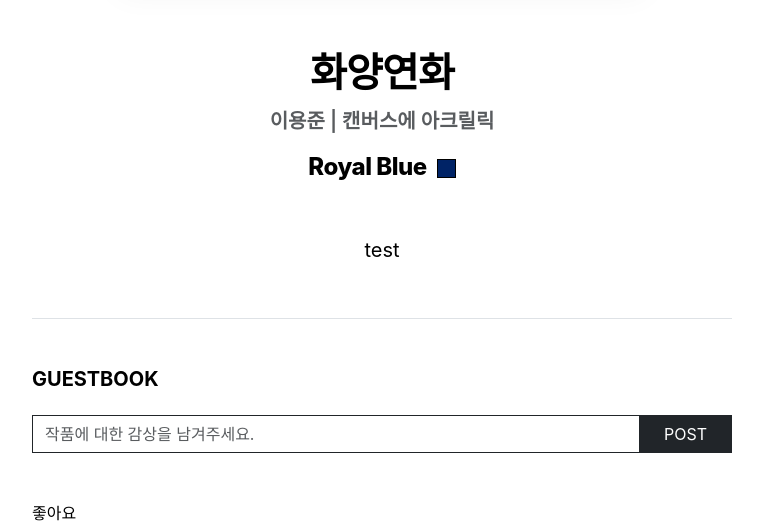
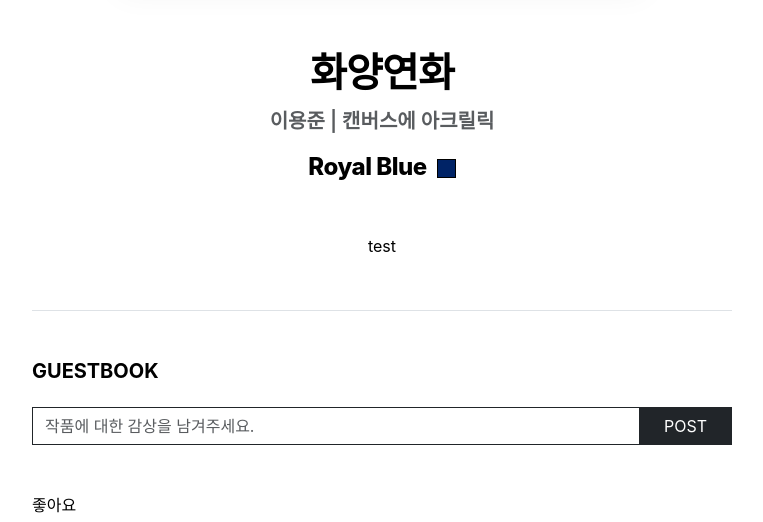
Before and after one commit to KyleKL/AMOC, a Flask app: page /artwork/1 in a window 1280 px wide. Shown: the part 847-1369 px from the top of the page, without its empty margins (258-1021 px from the left). Run offline with Flask 3, Linux system fonts and the light colour scheme; data comes from the database, SQL or seed files in the repository; some web fonts are replaced.

Commit message:
Update detail.html 3.1.1 text_size

```diff
--- a/templates/detail.html
+++ b/templates/detail.html
@@ -78,7 +78,7 @@
             {% endif %}
 
             <div class="my-5 mx-auto" style="max-width: 700px;">
-                <p class="fs-5 lh-lg text-center" style="white-space: pre-wrap;">{{ artwork.description }}</p>
+                <p class="fs-6 lh-lg text-center" style="white-space: pre-wrap;">{{ artwork.description }}</p>
             </div>
 
             <div class="mt-5 pt-5 border-top text-start mx-auto" style="max-width: 700px;">
```
